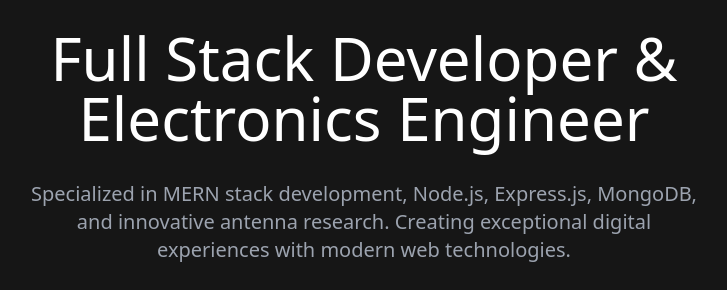
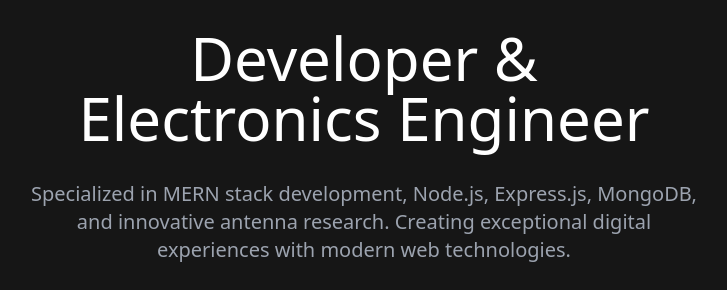
Before and after one commit to sunilkumar4545/SunilKumar-Sodisetty, a plain HTML site: page index.html in a window 1280 px wide. Shown: the part 422-712 px from the top of the page, without its empty margins (276-1003 px from the left). Drawn offline with nearby package versions, Linux system fonts and the light colour scheme.

Commit message:
Update index.html

```diff
--- a/index.html
+++ b/index.html
@@ -609,7 +609,7 @@
                 <!-- Main Heading -->
                 <div class="mb-8">
                     <h1 class="text-3xl md:text-5xl lg:text-6xl font-light text-white leading-tight">
-                        Full Stack Developer &
+                        Developer &
                         <br />
                         Electronics Engineer
                     </h1>
```
